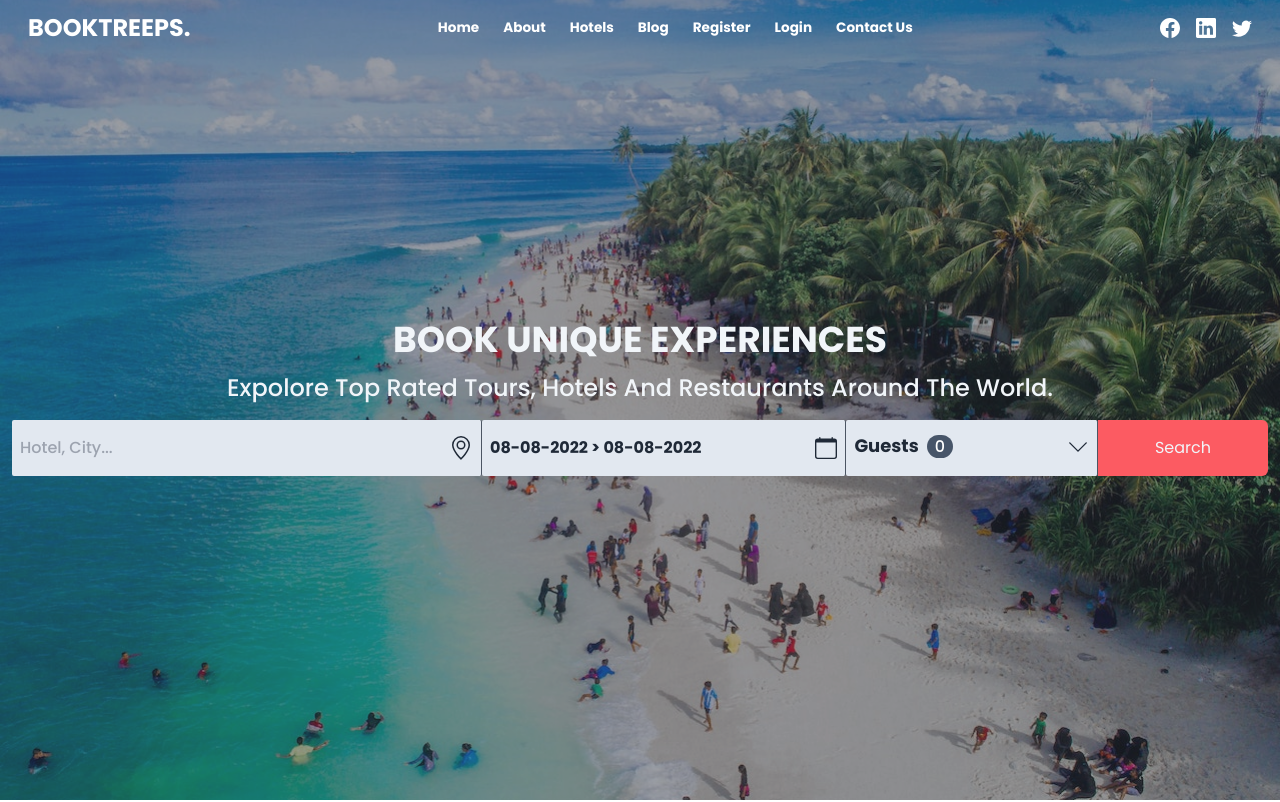
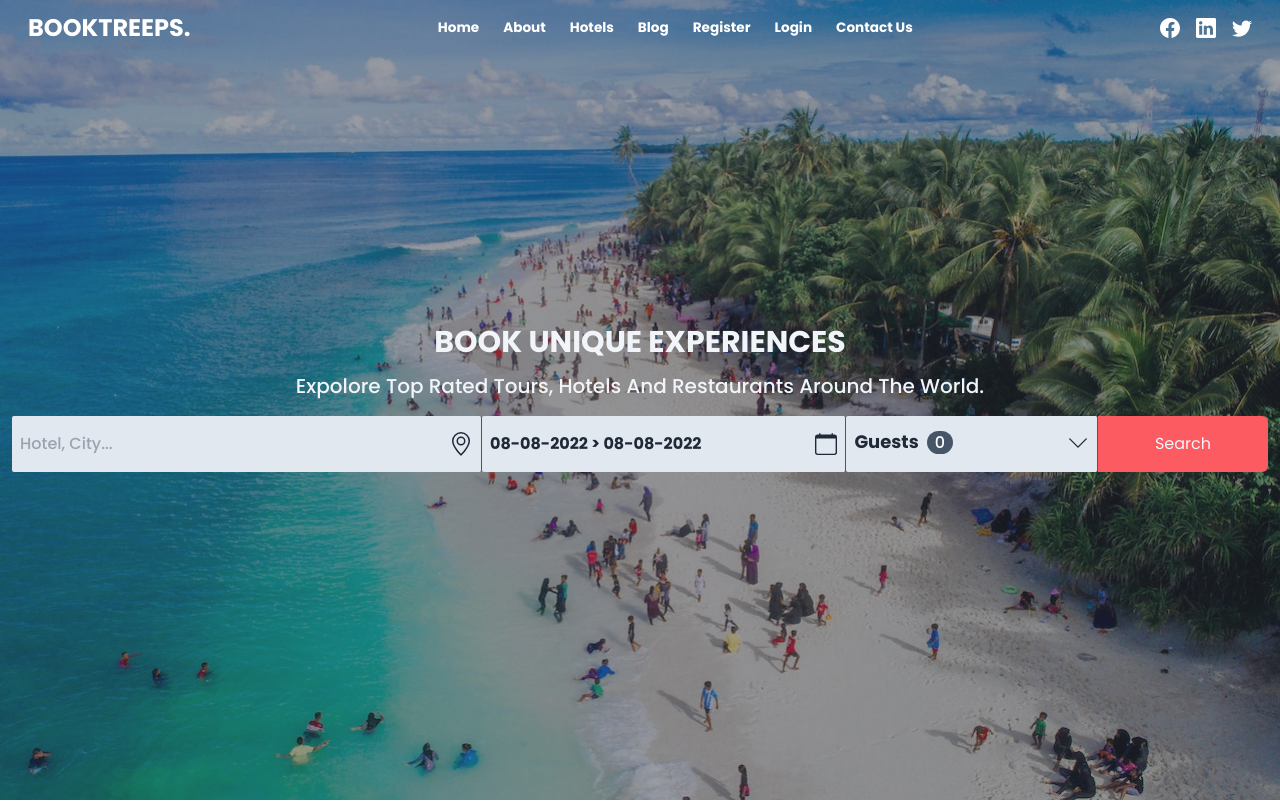
Before and after one commit to Izunnaya/Travel-booking-App, a React (Create React App) app: page / in a window 1280 px wide. Shown: the top 802 px of the page. Built offline with nearby package versions, Linux system fonts and the light colour scheme.

Commit message:
hero text adjusted

```diff
--- a/src/components/hero/Hero.jsx
+++ b/src/components/hero/Hero.jsx
@@ -13,13 +13,13 @@ const Hero = () => {
         />
 
         {/* This is the overlay sitting on the home background */}
-        <BackgrounOverLay />
+        <BackgrounOverLay className="bg-gray-900/40" />
       </div>
 
       <HeroStyled>
         <div className="container mx-auto">
-          <h1 className="text-2xl md:text-4xl py-3">BOOK UNIQUE EXPERIENCES</h1>
-          <p className="text-xl md:text-2xl capitalize px-2 font-medium md:font-base">
+          <h1 className="text-2xl md:text-3xl py-3">BOOK UNIQUE EXPERIENCES</h1>
+          <p className="text-base md:text-xl capitalize px-2 font-medium md:font-base">
             Expolore top rated tours, hotels and restaurants around the world.
           </p>
           {/* Search Component */}
```
